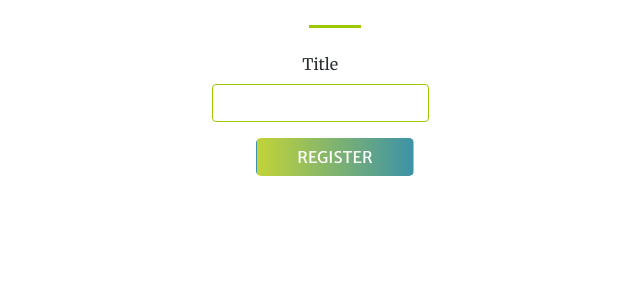
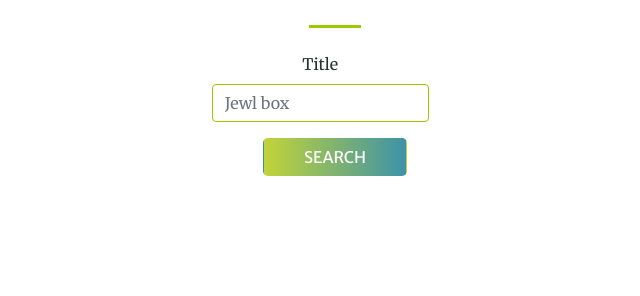
Before and after one commit to nakamuranatalia/gaia, a Java web app: page /view/jsp/recycling-ideas/recycling-ideas-update.jsp in a window 1280 px wide. Shown: the part 181-477 px from the top of the page, without its empty margins (305-945 px from the left). Run offline with Tomcat 11, a stand-in JSP engine, Linux system fonts and the light colour scheme; some libraries are stand-ins or nearby versions.

Commit message:
Adding placeholder value and submitting form to a Command

```diff
--- a/WebContent/view/jsp/recycling-ideas/recycling-ideas-update.jsp
+++ b/WebContent/view/jsp/recycling-ideas/recycling-ideas-update.jsp
@@ -1,9 +1,7 @@
 <%@ page language="java" contentType="text/html; charset=ISO-8859-1" pageEncoding="ISO-8859-1"%>
 <%@ taglib uri="http://java.sun.com/jsp/jstl/core" prefix="c" %>
-
 <!DOCTYPE html>
 <html lang="en">
-
 <head>
    <!-- Imports -->
    <jsp:include page="../common/imports.jsp" />
@@ -22,33 +20,27 @@
                         </h3>
                         <hr class="divider border_light my-4" />
                     </div>
-
                     <div class="col-lg-8 align-self-start">
-                        <form action="RecyclingIdeasUpdate.do" method="post">
+                        <form action="/gaia/FrontController.do" method="get">
                             <div class="form-row">
                                 <div class="form-group col-md-4">
                                 </div>
-
                                 <div class="form-group text-center">
                                     <label class="font_black" for="inputTitle">Title</label>
-                                    <input type="text" class="form-control border_light" id="inputTitle" name="title" placeholder="" required>
+                                    <input type="text" class="form-control border_light" id="inputTitle" name="title" placeholder="Jewl box" required>
                                 </div>
-
                                 <div class="col-lg-12 text-center">
-                                    <input type="submit" class="btn btn-gradient btn-find padding-btn" id="btn_find" value="REGISTER">
+                                	<input type="hidden" name="command" value="UpdateIdeasSearchCommand">
+                                    <input type="submit" class="btn btn-gradient btn-find padding-btn" id="btn_find" value="SEARCH">
                                 </div>
+                            </div>
                         </form>
                         </div>
-
                     </div>
                 </div>
-
             </div>
     </section>
 	<!-- Footer-->
     <jsp:include page="../common/footer.jsp" />
-
-
 </body>
-
 </html>
```
